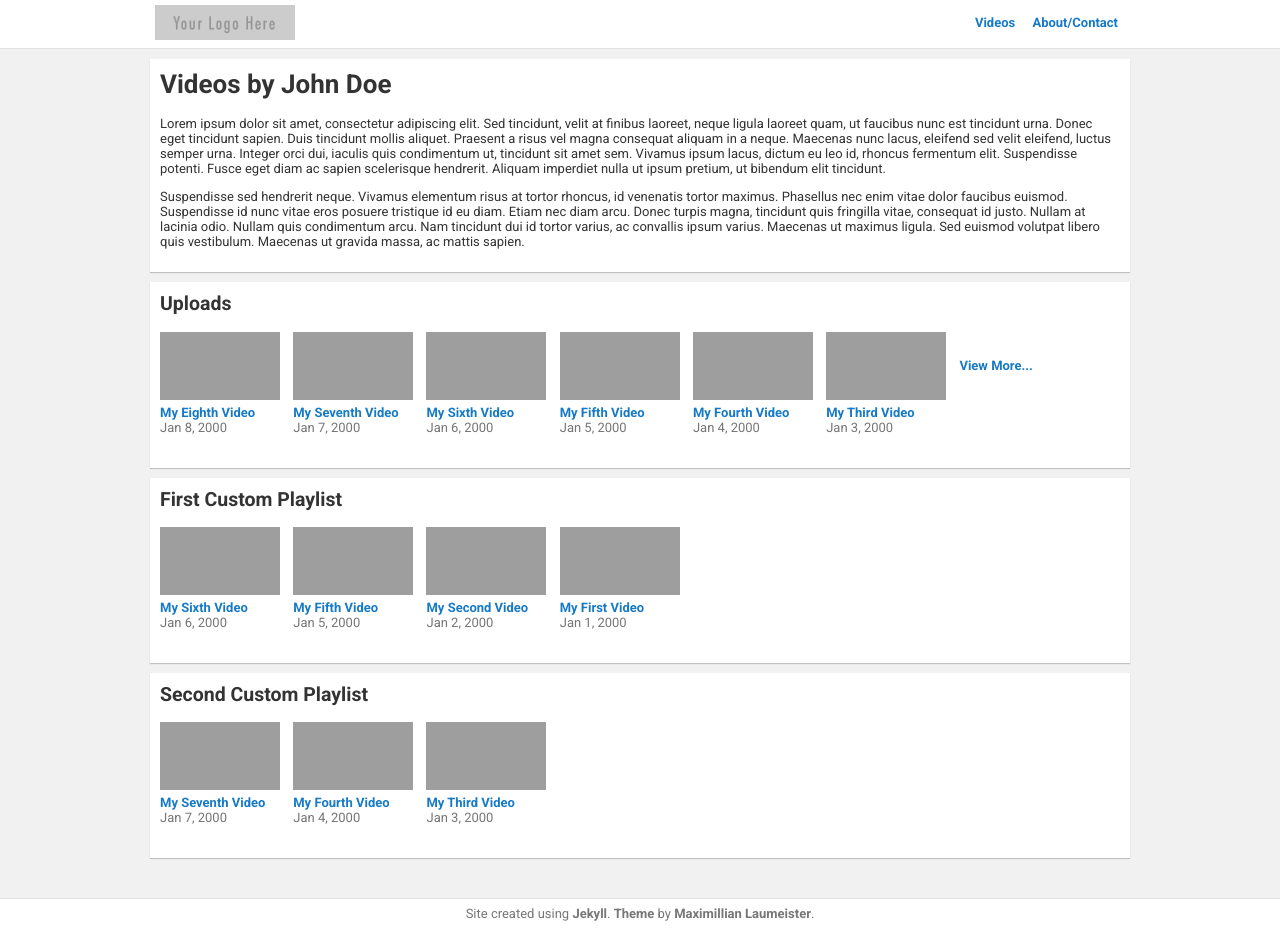
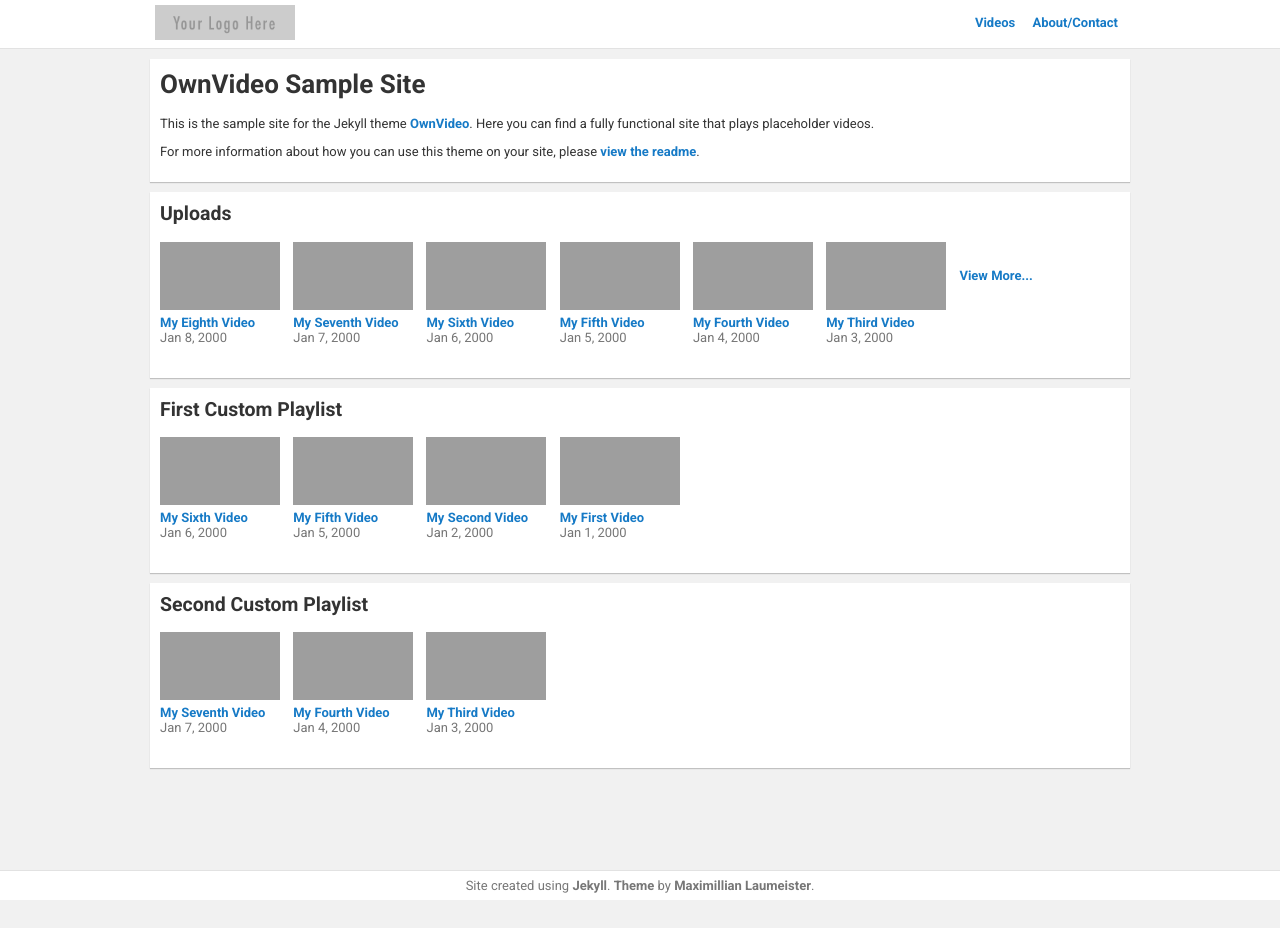
Before and after one commit to MaxLaumeister/ownvideo, a Jekyll site: the page built from index.markdown, in a window 1280 px wide. Built offline with Jekyll 4.4.1, drawn with Linux system fonts in a browser that asks for light colours; after the commit the page ends 900 px from its top, so only the background shows below that.

Commit message:
Minor fixes and improvements

```diff
--- a/_config.yml
+++ b/_config.yml
@@ -2,10 +2,10 @@
 #      Main Configs       #
 # ----------------------- #
 
-title: Videos by John Doe
+title: OwnVideo Sample Site
 description: My name is John Doe, and these are my videos.
 url: http://localhost:4000/ # Absolute path
-video-baseurl: http://localhost:4000/video/ # Absolute path (can be a folder on a CDN)
+video-baseurl: http://localhost:4000/video/ # Absolute path where video folder resides (can be a folder on a CDN)
 author:
   name: John Doe
   url: http://example.com/
--- a/_includes/footer.html
+++ b/_includes/footer.html
@@ -1,5 +1,5 @@
 <div class="footer">
     <footer>
-        Site created using <a href="https://jekyllrb.com/">Jekyll</a>. <a href="">Theme</a> by <a href="https://www.maxlaumeister.com/">Maximillian Laumeister</a>.
+        Site created using <a href="https://jekyllrb.com/">Jekyll</a>. <a href="https://github.com/MaxLaumeister/ownvideo">Theme</a> by <a href="https://www.maxlaumeister.com/">Maximillian Laumeister</a>.
     </footer>
 </div>
--- a/_includes/head.html
+++ b/_includes/head.html
@@ -1,8 +1,8 @@
 <meta charset="utf-8">
 <title>{% if page.title %}{{ page.title }} - {{ site.title }}{% else %}{{ site.title }}{% endif %}</title>
-<link rel="icon" type="image/png" sizes="32x32" href="/favicon-32x32.png">
-<link rel="icon" type="image/png" sizes="96x96" href="/favicon-96x96.png">
-<link rel="icon" type="image/png" sizes="16x16" href="/favicon-16x16.png">
+<link rel="icon" type="image/png" sizes="32x32" href="{{ site.url }}favicon-32x32.png">
+<link rel="icon" type="image/png" sizes="96x96" href="{{ site.url }}favicon-96x96.png">
+<link rel="icon" type="image/png" sizes="16x16" href="{{ site.url }}favicon-16x16.png">
 <link rel="stylesheet" type="text/css" href="{{ site.url }}css/style.css">
 <link href='https://fonts.googleapis.com/css?family=Roboto:400,700' rel='stylesheet' type='text/css'>
 
--- a/_layouts/home.html
+++ b/_layouts/home.html
@@ -2,6 +2,7 @@
 <html lang="en">
   <head>
       {% include head.html %}
+      <meta name="description" content="{{ site.description }}" />
   </head>
   <body>
     <div class="outer">
@@ -9,8 +10,7 @@
         <div class="pagewrap">
             <div class="video-card intro-description">
                 <h1 class="site-title">{{ site.title }}</h1>
-                <p>Lorem ipsum dolor sit amet, consectetur adipiscing elit. Sed tincidunt, velit at finibus laoreet, neque ligula laoreet quam, ut faucibus nunc est tincidunt urna. Donec eget tincidunt sapien. Duis tincidunt mollis aliquet. Praesent a risus vel magna consequat aliquam in a neque. Maecenas nunc lacus, eleifend sed velit eleifend, luctus semper urna. Integer orci dui, iaculis quis condimentum ut, tincidunt sit amet sem. Vivamus ipsum lacus, dictum eu leo id, rhoncus fermentum elit. Suspendisse potenti. Fusce eget diam ac sapien scelerisque hendrerit. Aliquam imperdiet nulla ut ipsum pretium, ut bibendum elit tincidunt.</p>
-                <p>Suspendisse sed hendrerit neque. Vivamus elementum risus at tortor rhoncus, id venenatis tortor maximus. Phasellus nec enim vitae dolor faucibus euismod. Suspendisse id nunc vitae eros posuere tristique id eu diam. Etiam nec diam arcu. Donec turpis magna, tincidunt quis fringilla vitae, consequat id justo. Nullam at lacinia odio. Nullam quis condimentum arcu. Nam tincidunt dui id tortor varius, ac convallis ipsum varius. Maecenas ut maximus ligula. Sed euismod volutpat libero quis vestibulum. Maecenas ut gravida massa, ac mattis sapien.</p>
+                {{ content }}
             </div>
             {% for category in site.categories %}
             {% capture category_title %}{{ category | first }}{% endcapture %}
--- a/index.html
+++ /dev/null
@@ -1,4 +0,0 @@
----
-layout: home
-permalink: /
----
--- /dev/null
+++ b/index.markdown
@@ -0,0 +1,8 @@
+---
+layout: home
+permalink: /
+---
+
+This is the sample site for the Jekyll theme [OwnVideo](https://github.com/MaxLaumeister/ownvideo). Here you can find a fully functional site that plays placeholder videos.
+
+For more information about how you can use this theme on your site, please [view the readme](https://github.com/MaxLaumeister/ownvideo).
```
Also changed, not shown: about/index.markdown (renamed from about/index.html).
